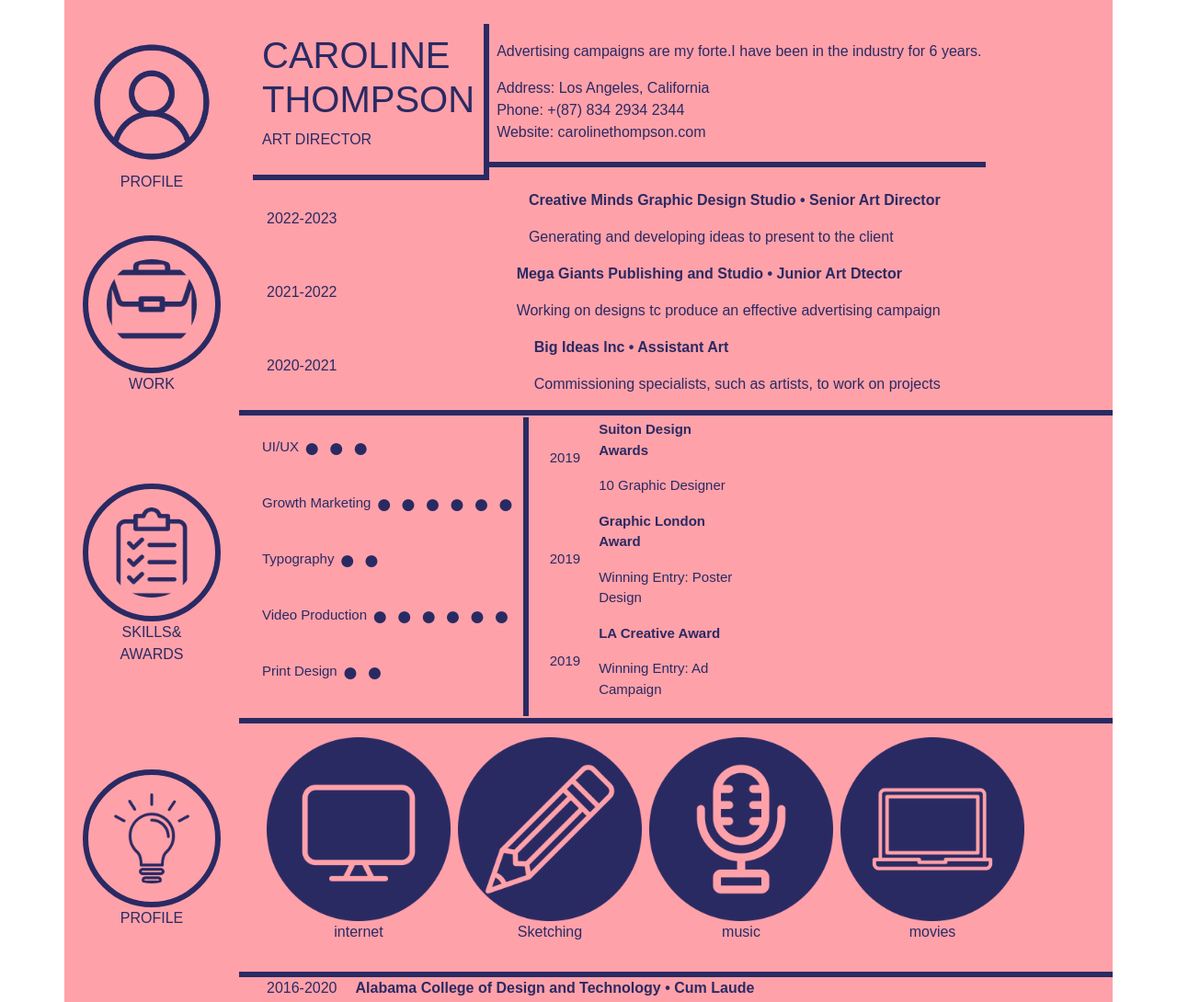
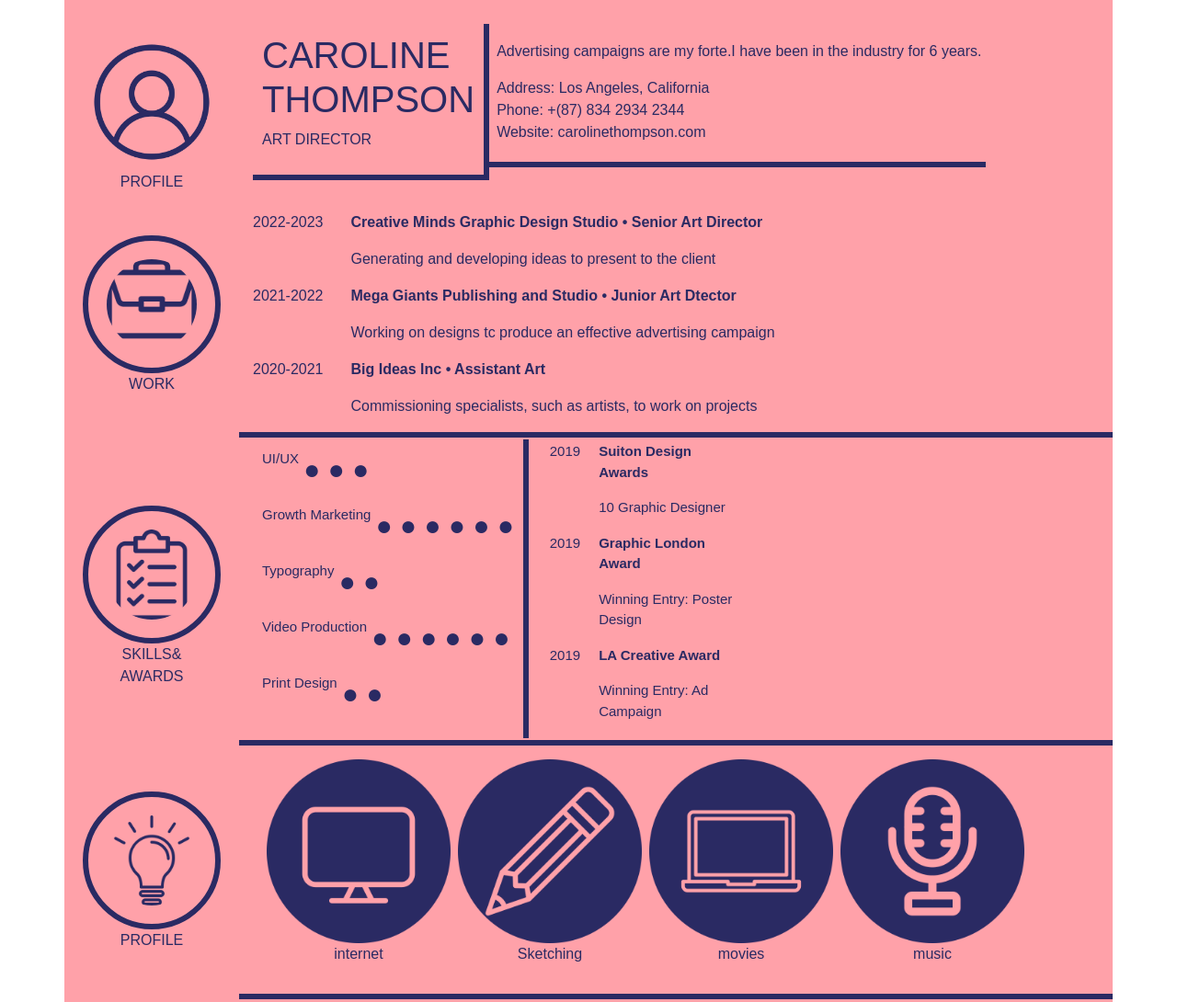
Before and after one commit to sainani146/youknowthe-Works, a plain HTML site: page index.html in a window 1280 px wide. Shown: the top 1090 px of the page at 92% size. Drawn offline with nearby package versions, Linux system fonts and the light colour scheme.

Commit message:
second commit

```diff
--- a/index.html
+++ b/index.html
@@ -63,9 +63,9 @@
           <img class="worklogo" src="../logo/workpng.png" alt="" />
           <p>WORK</p>
         </div>
-        <div class="col-10 w-100">
-          <div class="col-10 skills">
-            <p>2022-2023</p>
+        <div class="col-10 pt-4">
+          <div class="skills">
+            <p style="margin-right: 30px">2022-2023</p>
             <div class="d-flex flex-column align-items-start pr-1">
               <p style="font-weight: bold">
                 Creative Minds Graphic Design Studio • Senior Art Director
@@ -74,8 +74,8 @@
             </div>
           </div>
 
-          <div class="col-10 skills">
-            <p>2021-2022</p>
+          <div class="skills">
+            <p style="margin-right: 30px">2021-2022</p>
             <div class="d-flex flex-column align-items-start pr-1">
               <p style="font-weight: bold">
                 Mega Giants Publishing and Studio • Junior Art Dtector
@@ -86,8 +86,8 @@
             </div>
           </div>
 
-          <div class="col-10 skills">
-            <p>2020-2021</p>
+          <div class="skills">
+            <p style="margin-right: 30px">2020-2021</p>
             <div class="d-flex flex-column align-items-start pr-1">
               <p style="font-weight: bold">Big Ideas lnc • Assistant Art</p>
               <p>
@@ -174,12 +174,12 @@
               <p>Sketching</p>
             </div>
             <div class="text-center mr-2">
+              <img class="int-img" src="../logo/laptop.png" alt="" />
+              <p>movies</p>
+            </div>
+            <div class="text-center mr-2">
               <img class="int-img" src="../logo/microphone.png" alt="" />
               <p>music</p>
-            </div>
-            <div class="text-center mr-2">
-              <img class="int-img" src="../logo/laptop.png" alt="" />
-              <p>movies</p>
             </div>
           </div>
         </div>
@@ -190,7 +190,7 @@
           <img class="worklogo" src="../logo/education.png" alt="" />
           <p>WORK</p>
         </div>
-        <div class="col-10 w-100">
+        <div class="col-10 w-100 pt-4">
           <div class="col-10 edu-details">
             <p style="margin-right: 20px">2016-2020</p>
             <div class="d-flex flex-column align-items-start pr-1">
--- a/style.css
+++ b/style.css
@@ -61,12 +61,11 @@ body {
   padding: 20px;
   margin-top: 60px;
 }
+
 .skills {
-  width: fit-content;
   display: flex;
-  justify-content: space-between;
-  align-items: center;
 }
+
 .Skilldetails {
   display: flex;
   flex-direction: row;
```
